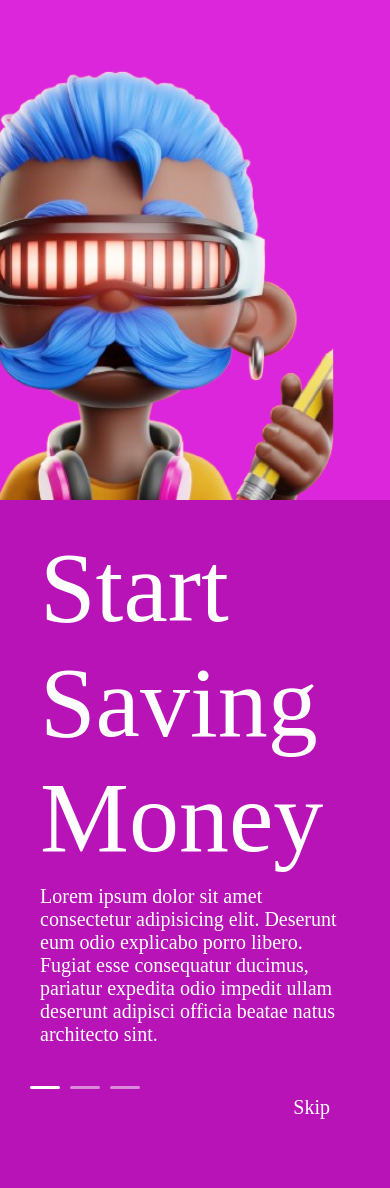
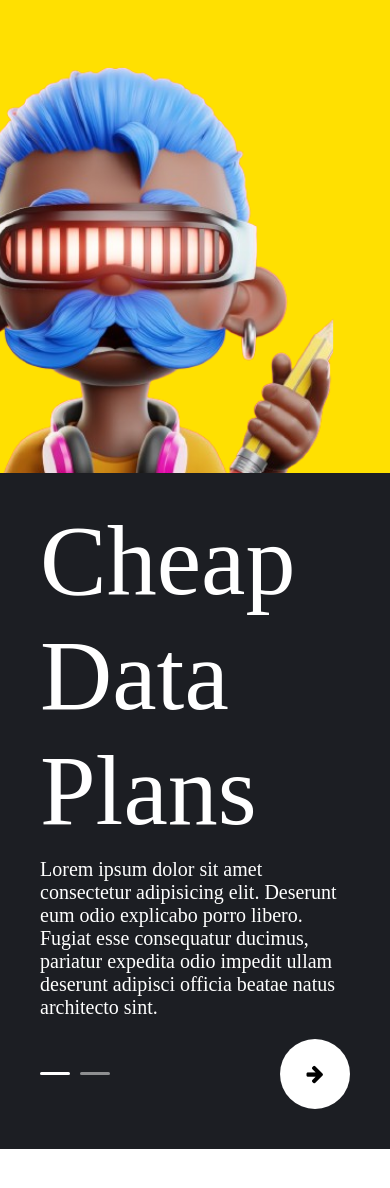
Before and after one commit to Timi-Leyin/finance-app, a React Native app: screen / in a window 390 px wide. After the commit the page ends 1149 px from the top, so only its background shows below. Built offline with nearby package versions, Linux system fonts and the light colour scheme; a web font is replaced by a local one.

Commit message:
feat: style onboarding

```diff
--- a/pages/OnBoarding1.tsx
+++ b/pages/OnBoarding1.tsx
@@ -1,96 +1,123 @@
-import { View, Text, StyleSheet, Image, Touchable, TouchableOpacity, ScrollView } from 'react-native'
-import React from 'react'
-import { FontAwesome } from '@expo/vector-icons';
+import {
+    View,
+    Text,
+    StyleSheet,
+    Image,
+    Touchable,
+    TouchableOpacity,
+    ScrollView,
+  } from "react-native";
+  import React from "react";
+  import { FontAwesome } from "@expo/vector-icons";
 
-const OnBoarding1 = () => {
+  const OnBoarding1 = ({navigation}:{navigation:any}) => {
     return (
       <View style={style.container}>
-        <Image style={style.image} source={require("../assets/images/onboarding/2.png")} />
+        <Image
+          style={style.image}
+          source={require("../assets/images/onboarding/2.png")}
+        />
 
         <View style={style.wrapper}>
-
           <View style={style.headingContent}>
-      <Text style={style.headingText}>Start</Text>
-      <Text style={style.headingText}>Saving Money</Text>
+            <Text style={style.headingText}>Cheap</Text>
+            <Text style={style.headingText}>Data Plans</Text>
           </View>
           <Text style={style.textInfo}>
-       Lorem ipsum dolor sit amet consectetur adipisicing elit. Deserunt eum odio explicabo porro libero. Fugiat esse consequatur ducimus, pariatur expedita odio impedit ullam deserunt adipisci officia beatae natus architecto sint.
+            Lorem ipsum dolor sit amet consectetur adipisicing elit. Deserunt eum
+            odio explicabo porro libero. Fugiat esse consequatur ducimus, pariatur
+            expedita odio impedit ullam deserunt adipisci officia beatae natus
+            architecto sint.
           </Text>
 
           <View style={style.actions}>
-
             <View style={style.btnC}>
-      <TouchableOpacity style={{...style.divs, ...style.divsActive}}></TouchableOpacity>
-      <TouchableOpacity style={{...style.divs, }}></TouchableOpacity>
-      <TouchableOpacity style={{...style.divs, }}></TouchableOpacity>
+              <TouchableOpacity
+                style={{ ...style.divs, ...style.divsActive }}
+              ></TouchableOpacity>
+              <TouchableOpacity onPress={()=> navigation.navigate("Onboarding-2")} style={{ ...style.divs }}></TouchableOpacity>
+              {/* <TouchableOpacity style={{ ...style.divs }}></TouchableOpacity> */}
             </View>
 
-        <TouchableOpacity>
-            <Text style={style.textInfo}>Skip</Text>
+            <TouchableOpacity style={style.continueBtn} onPress={()=> navigation.navigate("Onboarding-2")}>
+              {/* <Text style={style.textInfo}>Skip</Text> */}
+              <FontAwesome name="arrow-right" style={{fontSize:20}} />
             </TouchableOpacity>
           </View>
         </View>
       </View>
-  )
-}
+    );
+  };
   const style = StyleSheet.create({
-    image:{
-        width:"100%",
-        transform: [{ translateX: -80 },{scale:1.12}],
+    image: {
+      width: "100%",
+      height:"56%",
+      transform: [{ translateX: -80 }, { scale: 1.12 }],
       // opacity:.7,
-        objectFit:'contain'
+      objectFit: "contain",
     },
-    wrapper:{
-        paddingVertical:30,
-        paddingHorizontal:10,
-        backgroundColor:"rgb(183, 19, 183)",
+    wrapper: {
+      paddingVertical: 30,
+      paddingHorizontal: 10,
+      backgroundColor: "rgb(28, 30, 35)",
       // height:"100%",
-        zIndex:1,
+      zIndex: 1,
     },
-    container:{
+    container: {
       // padding:25,
-        height:"100%",
-        backgroundColor:"rgb(220, 38, 220)"
+      height: "100%",
+      backgroundColor: "#ffe001",
     },
-    headingContent:{
-        paddingHorizontal:30,
-        zIndex:1,
-        marginTop:"auto"
+    headingContent: {
+      paddingHorizontal: 30,
+      zIndex: 1,
+      marginTop: "auto",
     },
-    headingText:{
-        fontSize:100,
-        fontFamily:"molgen",
-        color:"white",
+    headingText: {
+      fontSize: 100,
+      fontFamily: "molgen",
+      color: "white",
     },
-    textInfo:{
-        maxWidth:400,
-        marginVertical:10,
-        paddingHorizontal:30,
-        fontSize:20,
-        color:"white",
-        fontFamily:"molgen",
+    textInfo: {
+      maxWidth: 400,
+      marginVertical: 10,
+      paddingHorizontal: 30,
+      fontSize: 20,
+      color: "white",
+      fontFamily: "molgen",
     },
-    actions:{
+    actions: {
+      display: "flex",
+      paddingVertical: 10,
+      paddingHorizontal: 30,
+      flexDirection: "row",
+      alignItems:"center",
+      justifyContent: "space-between",
+    },
+    btnC: {
+      flexDirection: "row",
+      gap: 10,
+    },
+    continueBtn:{
+      width:70,
+      height:70,
       display:"flex",
-        paddingVertical:30,
-        paddingHorizontal:20,
-        flexDirection:"row",
-        justifyContent:"space-between"
+      backgroundColor:"#fff",
+      borderRadius:100,
+      padding:5,
+      justifyContent:"center",
+      alignItems:"center"
     },
-    btnC:{
-        flexDirection:"row",
-        gap:10
+    divs: {
+      width: 30,
+      height: 3,
+      borderRadius: 10,
+      opacity: 0.5,
+      backgroundColor: "white",
     },
-    divs:{
-        width:30,
-        height:3,
-        borderRadius:10,
-        opacity:.5,
-        backgroundColor:"white"
+    divsActive: {
+      opacity: 1,
     },
-    divsActive:{
-        opacity:1
-    }
   });
 
-export default OnBoarding1
+  export default OnBoarding1;
--- /dev/null
+++ b/pages/OnBoarding2.tsx
@@ -0,0 +1,124 @@
+import {
+  View,
+  Text,
+  StyleSheet,
+  Image,
+  Touchable,
+  TouchableOpacity,
+  ScrollView,
+} from "react-native";
+import React from "react";
+import { FontAwesome } from "@expo/vector-icons";
+
+const OnBoarding2 = ({navigation}:any) => {
+  return (
+    <View style={style.container}>
+      <Image
+        style={style.image}
+        source={require("../assets/images/onboarding/3.png")}
+      />
+
+      <View style={style.wrapper}>
+        <View style={style.headingContent}>
+          <Text style={style.headingText}>Swap</Text>
+          <Text style={style.headingText}>Airtime to Cash</Text>
+        </View>
+        <Text style={style.textInfo}>
+          Lorem ipsum dolor sit amet consectetur adipisicing elit. Deserunt eum
+          odio explicabo porro libero. Fugiat esse consequatur ducimus, pariatur
+          expedita odio impedit ullam deserunt adipisci officia beatae natus
+          architecto sint.
+        </Text>
+
+        <View style={style.actions}>
+          <View style={style.btnC}>
+            <TouchableOpacity onPress={()=> navigation.navigate("Onboarding-1")}
+              style={{ ...style.divs }}
+            ></TouchableOpacity>
+            <TouchableOpacity style={{ ...style.divs,  ...style.divsActive }}></TouchableOpacity>
+            {/* <TouchableOpacity style={{ ...style.divs }}></TouchableOpacity> */}
+          </View>
+
+          <TouchableOpacity onPress={()=> navigation.navigate("Get Started")} style={style.continueBtn}>
+            <Text style={style.textInfo}>Get Started</Text>
+            {/* <FontAwesome name="arrow-right" style={{fontSize:20}} /> */}
+          </TouchableOpacity>
+        </View>
+      </View>
+    </View>
+  );
+};
+const style = StyleSheet.create({
+  image: {
+    width: "100%",
+    height:"56%",
+    transform: [{ translateX: -80 }, { scale: 1.12 }],
+    // opacity:.7,
+    objectFit: "contain",
+  },
+  wrapper: {
+    paddingVertical: 30,
+    paddingHorizontal: 10,
+    backgroundColor: "rgb(28, 30, 35)",
+    // height:"100%",
+    zIndex: 1,
+  },
+  container: {
+    // padding:25,
+    height: "100%",
+    backgroundColor: "#ffe001",
+  },
+  headingContent: {
+    paddingHorizontal: 30,
+    zIndex: 1,
+    marginTop: "auto",
+  },
+  headingText: {
+    fontSize: 100,
+    fontFamily: "molgen",
+    color: "white",
+  },
+  textInfo: {
+    maxWidth: 400,
+    marginVertical: 10,
+    paddingHorizontal: 30,
+    fontSize: 20,
+    color: "white",
+    fontFamily: "molgen",
+  },
+  actions: {
+    display: "flex",
+    paddingVertical: 10,
+    paddingHorizontal: 30,
+    flexDirection: "row",
+    alignItems:"center",
+    justifyContent: "space-between",
+  },
+  btnC: {
+    flexDirection: "row",
+    gap: 10,
+  },
+  continueBtn:{
+    // width:70,
+    // height:70,
+    paddingVertical:30,
+    display:"flex",
+    // backgroundColor:"#fff",
+    borderRadius:100,
+    padding:5,
+    justifyContent:"center",
+    alignItems:"center"
+  },
+  divs: {
+    width: 30,
+    height: 3,
+    borderRadius: 10,
+    opacity: 0.5,
+    backgroundColor: "white",
+  },
+  divsActive: {
+    opacity: 1,
+  },
+});
+
+export default OnBoarding2;
--- a/styles/global.ts
+++ b/styles/global.ts
@@ -2,7 +2,9 @@ import { StyleSheet } from "react-native";
 
 const globalStyle = StyleSheet.create({
     link:{
-        color:"blue",
+        color:"#fff",
+        paddingHorizontal:2,
+        letterSpacing:2,
         textDecorationLine:"underline",
         fontWeight:"600"
     }
```
Lines whose indentation alone changed are shown as unchanged.
